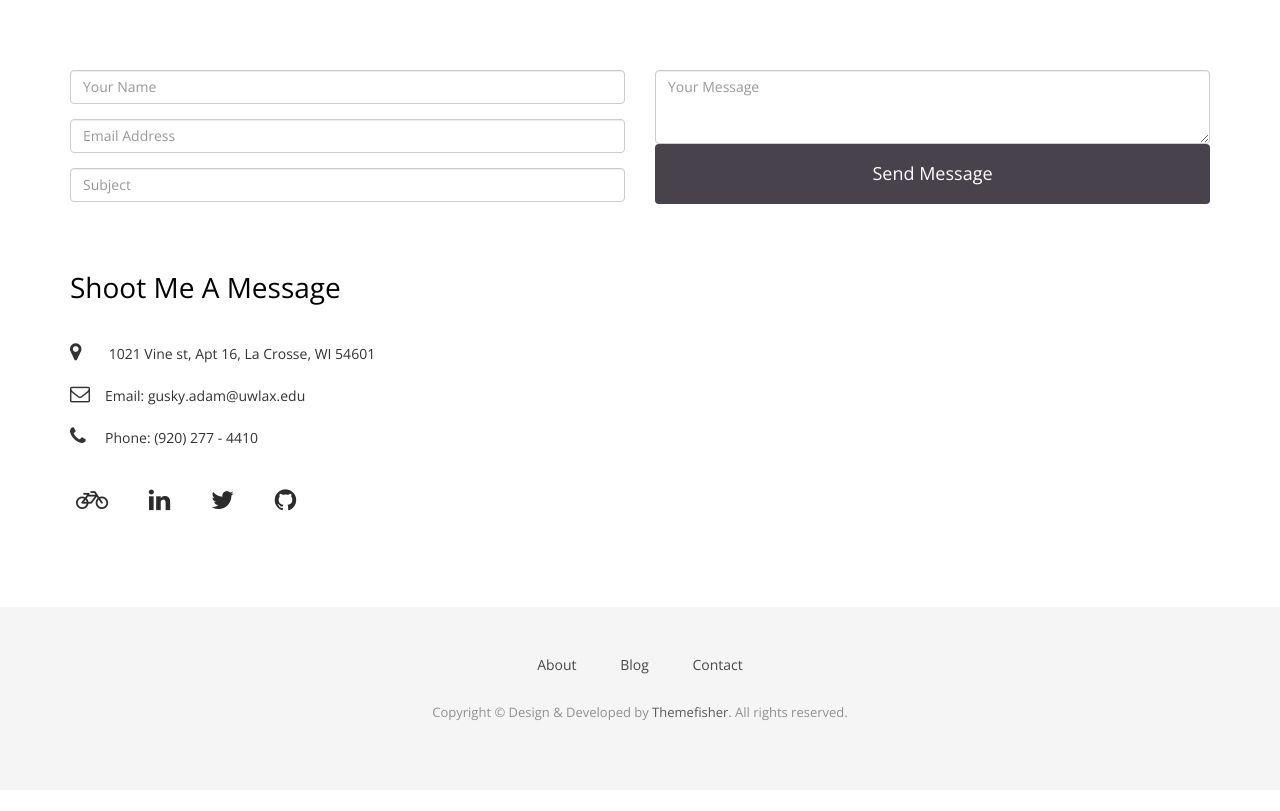
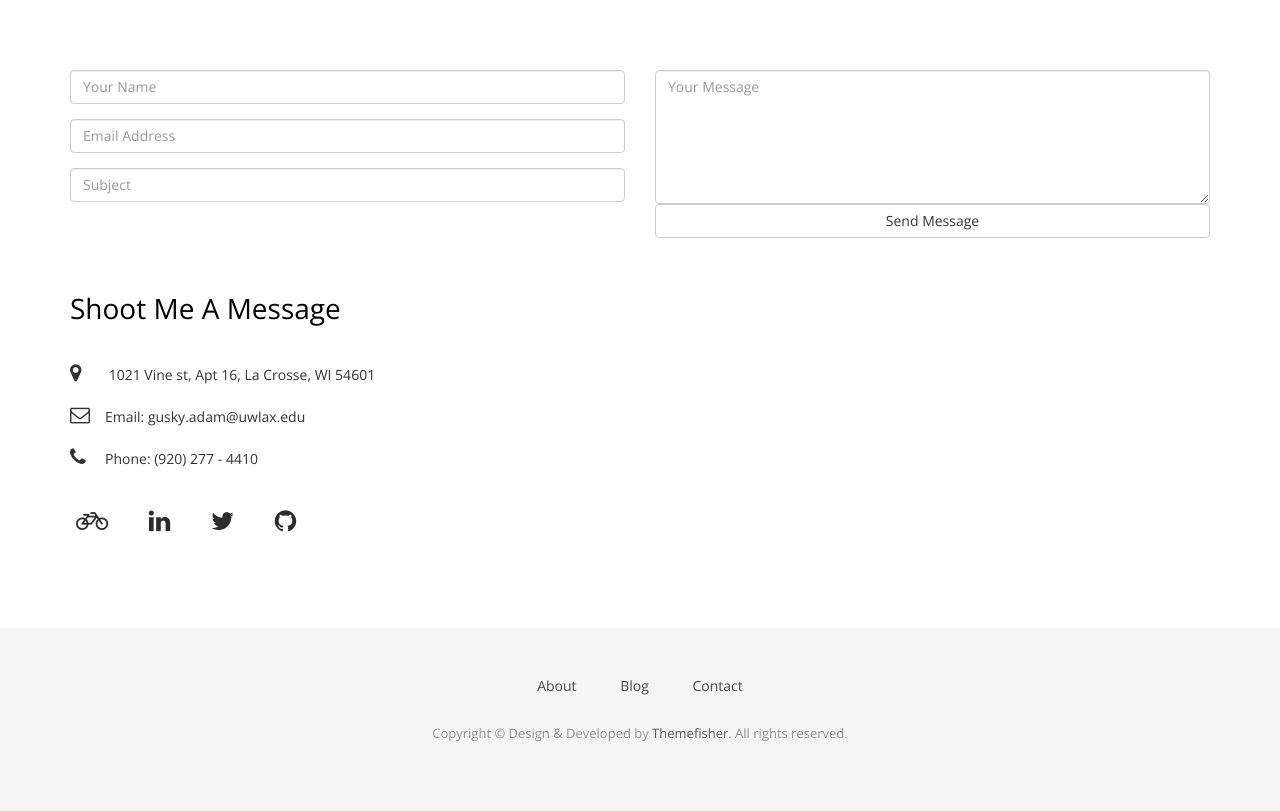
Before and after one commit to adamgusky/adamgusky.github.io, a Jekyll site: the page built from contact.html, in a window 1280 px wide. Shown: the part 422-1233 px from the top of the page. Built offline with Jekyll 4.4.1, drawn with Linux system fonts in a browser that asks for light colours; nearby versions of some CDN libraries; some web fonts are replaced; before the commit the page ends 1212 px from its top, so only the background shows below that.

Commit message:
Fixing up textbox sizes

```diff
--- a/contact.html
+++ b/contact.html
@@ -25,7 +25,7 @@
         <div class="col-md-6 col-sm-12">
           <div class="block">
             <div class="form-group">
-              <input type="text" name="name" class="form-control" placeholder="Your Name">
+              <input type="text" name="name" class="form-control" placeholder="Your Name" rows="100">
             </div>
             <div class="form-group">
               <input type="text" name="email" class="form-control" placeholder="Email Address">
@@ -37,13 +37,12 @@
         </div>
         <div class="col-md-6 col-sm-12">
           <div class="block">
-            <div class="form-group-2">
-              <textarea class="form-control" name="message" rows="3" placeholder="Your Message"></textarea>
+            <textarea class="form-control" name="message" rows="6" cols="80" placeholder="Your Message"></textarea>
           </div>
-            <button class="btn btn-default" type="submit">Send Message</button>
+          <button class="btn btn-default btn-block" type="submit">Send Message</button>
         </div>
       </div>
-      </div>
+    <!-- </div> -->
   </form>
   <div id="contact-box" class="row">
     <div class="col-md-6 col-sm-12">
```
Lines whose indentation alone changed are shown as unchanged.
